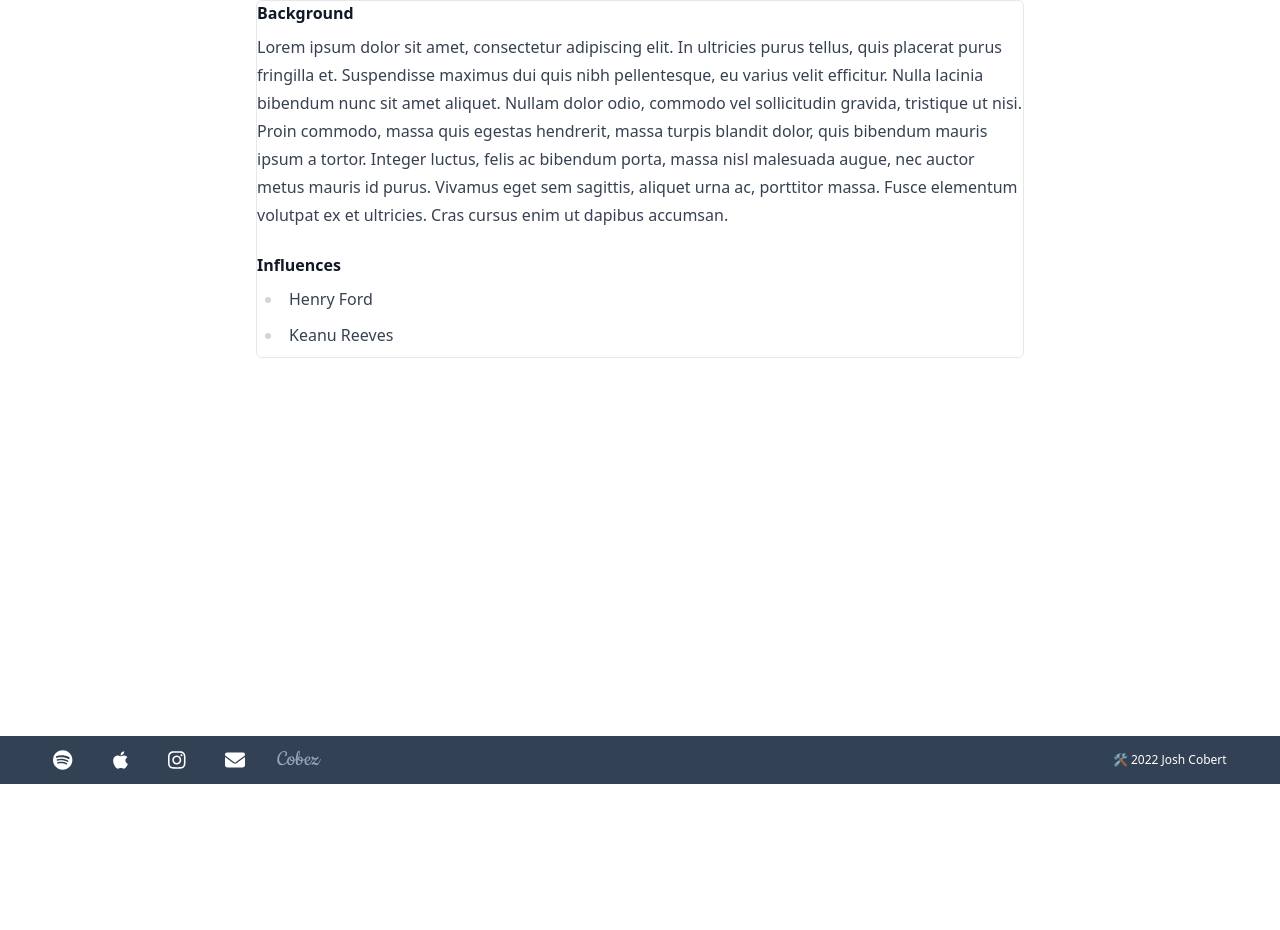
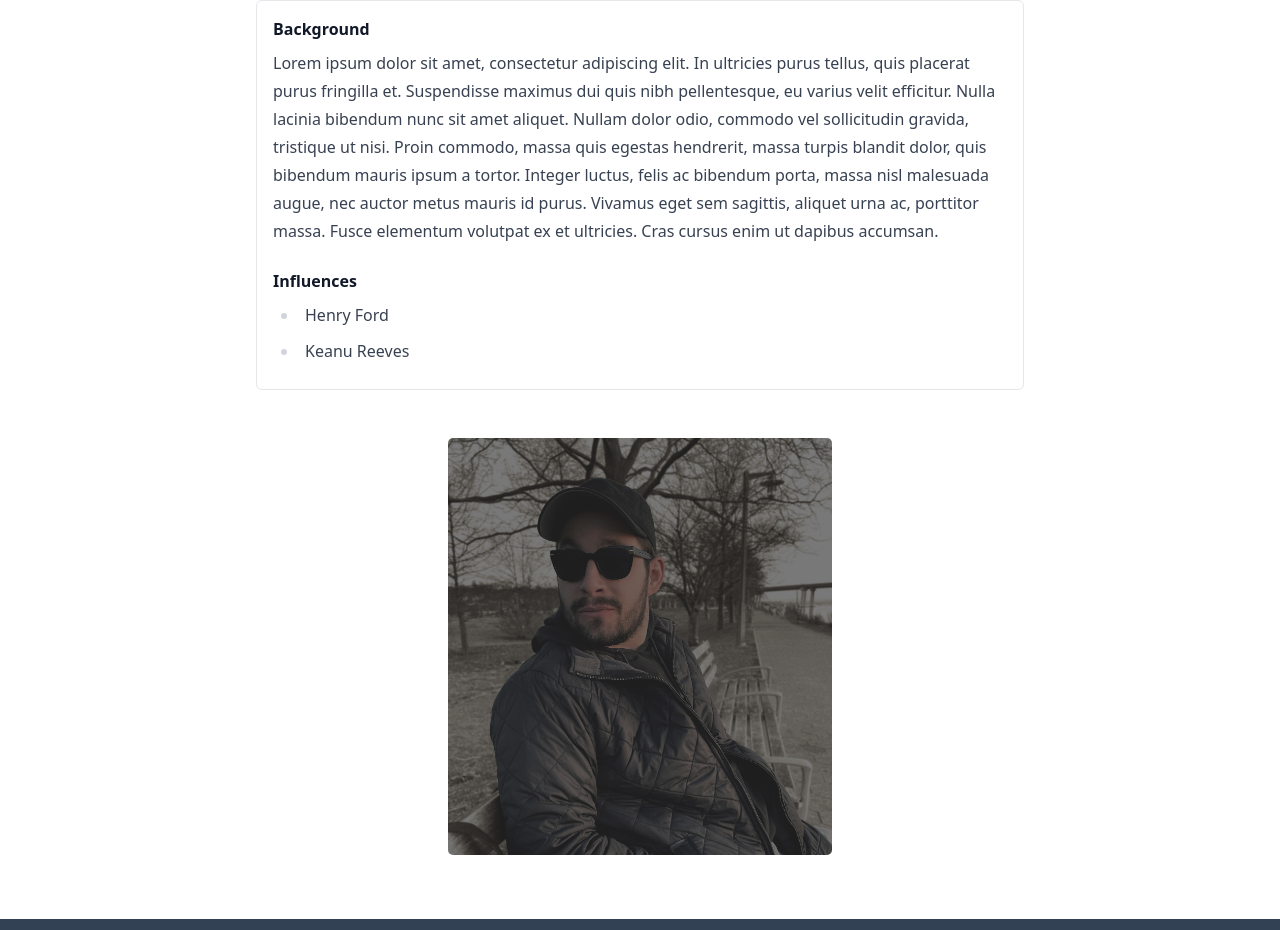
Before and after one commit to jcobert/cobez-music, a Next.js app: page /about in a window 1280 px wide. Shown: the part 260-1190 px from the top of the page. Before the commit the page ends 1044 px from the top, so only its background shows below. Built offline with nearby package versions, Linux system fonts and the light colour scheme; a web font is replaced by a local one.

Commit message:
add photo

```diff
--- a/content/about/about-content.md
+++ b/content/about/about-content.md
@@ -1,5 +1,5 @@
 ---
-title: Main Content
+title: Body
 ---
 #### B﻿ackground
 
--- a/pages/about.jsx
+++ b/pages/about.jsx
@@ -2,6 +2,8 @@ import Head from "next/head";
 import Heading from "../components/Heading";
 import { getAboutData } from "../lib/about";
 import ReactMarkdown from "react-markdown";
+import Image from "next/future/image";
+import artistPhotoPark from "../public/images/artist-photo-cobez-park.jpg";
 
 export async function getStaticProps({ params }) {
   const { frontmatter, markdown } = getAboutData("about-content");
@@ -26,9 +28,17 @@ export default function About({ frontmatter, markdown }) {
         <Heading className="w-11/12 max-w-3xl mx-auto" text="About" />
       </section>
       {/* Body */}
-      <section className="mt-8 md:mt-12 lg:mt-12 mx-auto bg-white py-4 pb-12 md:py-16 h-screen">
-        <div className="mx-auto max-w-3xl border rounded-md px-4 md:p-0">
-        <ReactMarkdown className="prose max-w-none">{markdown}</ReactMarkdown>
+      <section className="mt-8 md:mt-12 lg:mt-12 mx-auto bg-white py-4 pb-12 md:py-16 min-h-screen">
+        <div className="mx-auto max-w-3xl md:border rounded-md px-4 md:p-4 ">
+          <ReactMarkdown className="prose max-w-none">{markdown}</ReactMarkdown>
+        </div>
+        <div className="w-7/12 max-w-sm mx-auto mt-12">
+          <Image
+            src={artistPhotoPark}
+            alt="Artist photo"
+            layout="responsive"
+            style={{ borderRadius: 5 }}
+          />
         </div>
       </section>
     </div>
```
